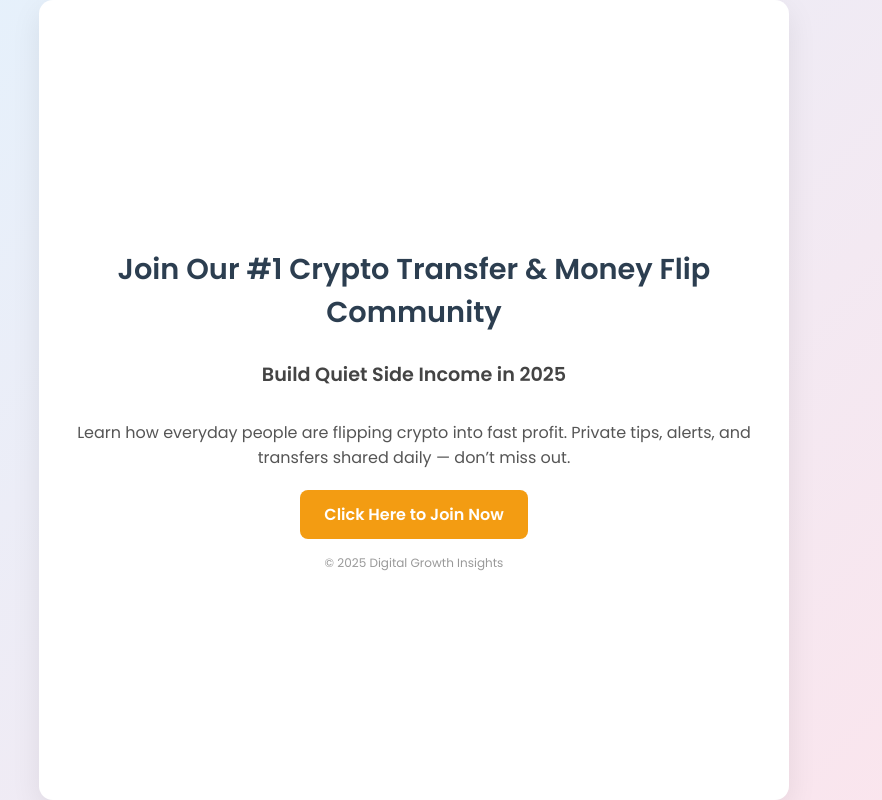
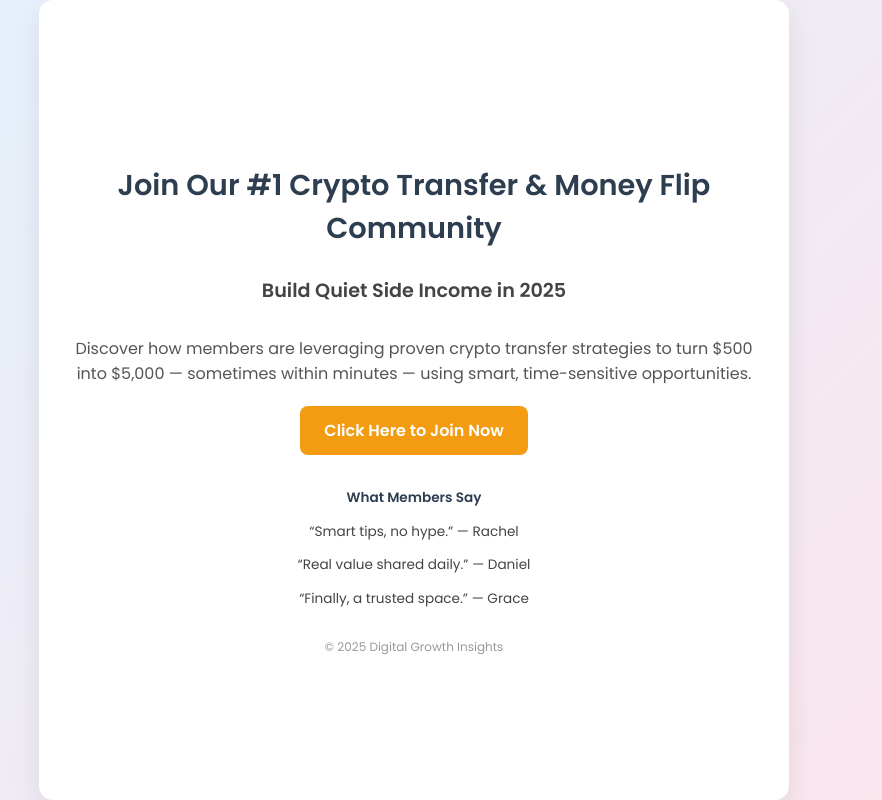
Before and after one commit to nostra02/money-flip-community, a plain HTML site: page index.html in a window 1280 px wide. Shown: the whole page, without its empty margins (226-1108 px from the left). Drawn offline with Linux system fonts and the light colour scheme.

Commit message:
Update index.html

```diff
--- a/index.html
+++ b/index.html
@@ -73,7 +73,15 @@
     }
 
     .comments {
-      display: none; /* Hiding for a single-page mobile experience */
+      margin-top: 20px;
+      font-size: 0.85em;
+      color: #444;
+    }
+
+    .comments h3 {
+      font-size: 1em;
+      margin-bottom: 8px;
+      color: #2c3e50;
     }
 
     .footer {
@@ -94,9 +102,18 @@
     <h1>Join Our #1 Crypto Transfer & Money Flip Community</h1>
     <h2>Build Quiet Side Income in 2025</h2>
     <p class="sub">
-      Learn how everyday people are flipping crypto into fast profit. Private tips, alerts, and transfers shared daily — don’t miss out.
+      Discover how members are leveraging proven crypto transfer strategies to turn $500 into $5,000 — sometimes within minutes — using smart, time-sensitive opportunities.
     </p>
+
     <a href="https://t.me/+MfNJjyjAMPszOWZk" class="link-button" target="_blank">Click Here to Join Now</a>
+
+    <div class="comments">
+      <h3>What Members Say</h3>
+      <p>“Smart tips, no hype.” — Rachel</p>
+      <p>“Real value shared daily.” — Daniel</p>
+      <p>“Finally, a trusted space.” — Grace</p>
+    </div>
+
     <div class="footer">&copy; 2025 Digital Growth Insights</div>
   </div>
 </body>
```
